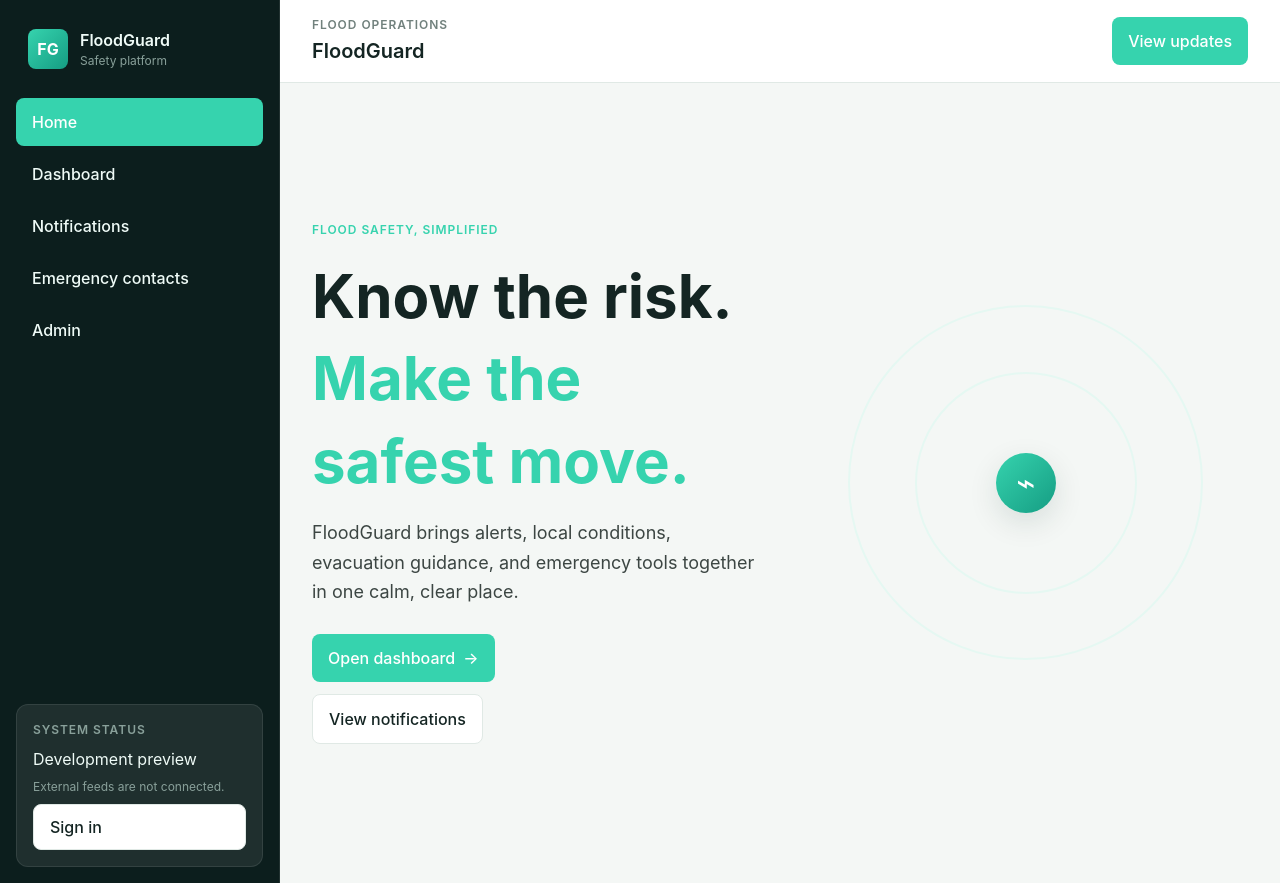
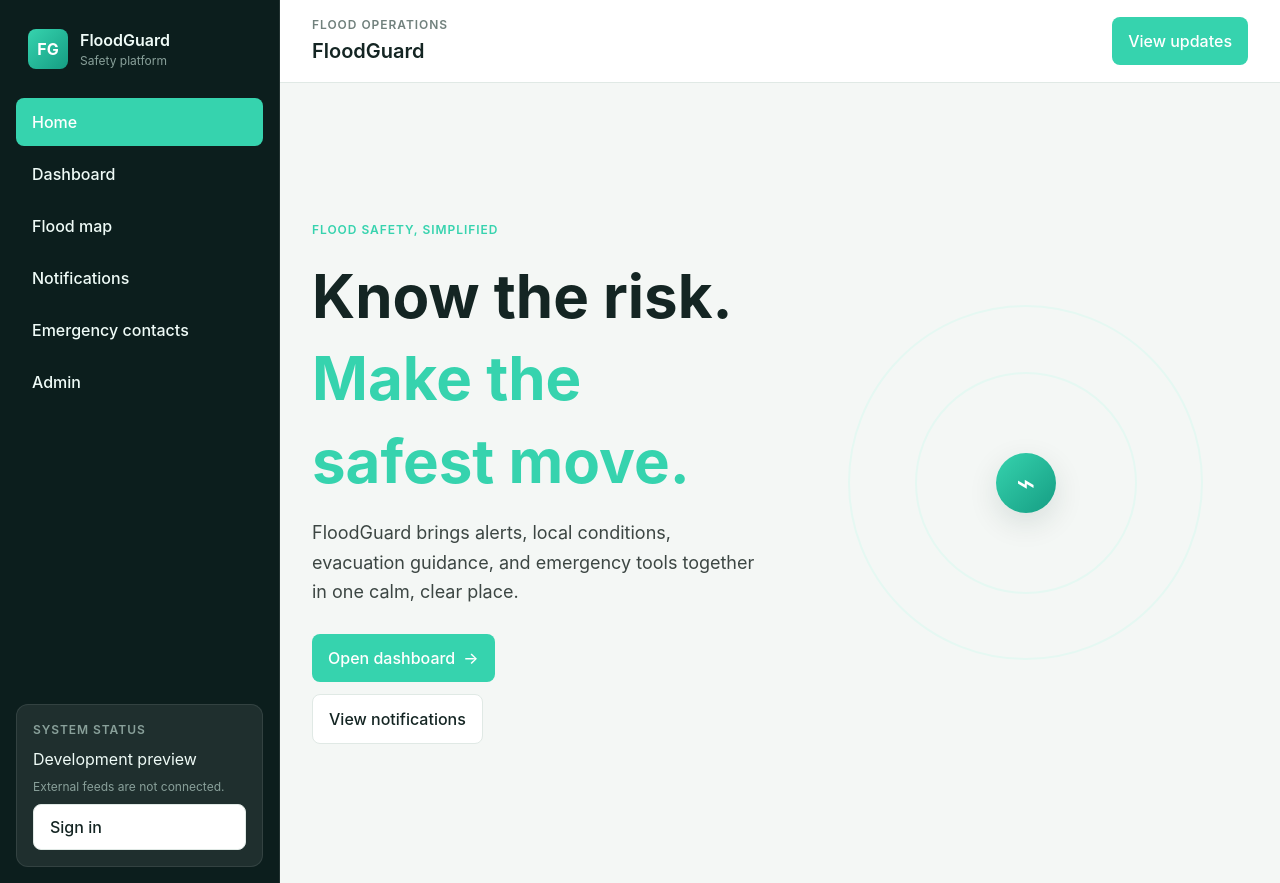
Before and after one commit to JayBorhade/FloodGuard-copilot, a React (Vite) app in the folder frontend/: page / in a window 1280 px wide. Built offline with nearby package versions, Linux system fonts and the light colour scheme; no server answers.

Commit message:
feat(navigation): add flood map entry

```diff
--- a/frontend/src/components/AppShell.tsx
+++ b/frontend/src/components/AppShell.tsx
@@ -5,6 +5,7 @@ import { useAuth } from '../hooks/useAuth';
 const navItems = [
   { label: 'Home', to: '/' },
   { label: 'Dashboard', to: '/dashboard' },
+  { label: 'Flood map', to: '/map' },
   { label: 'Notifications', to: '/notifications' },
   { label: 'Emergency contacts', to: '/contacts' },
   { label: 'Admin', to: '/admin' },
```
